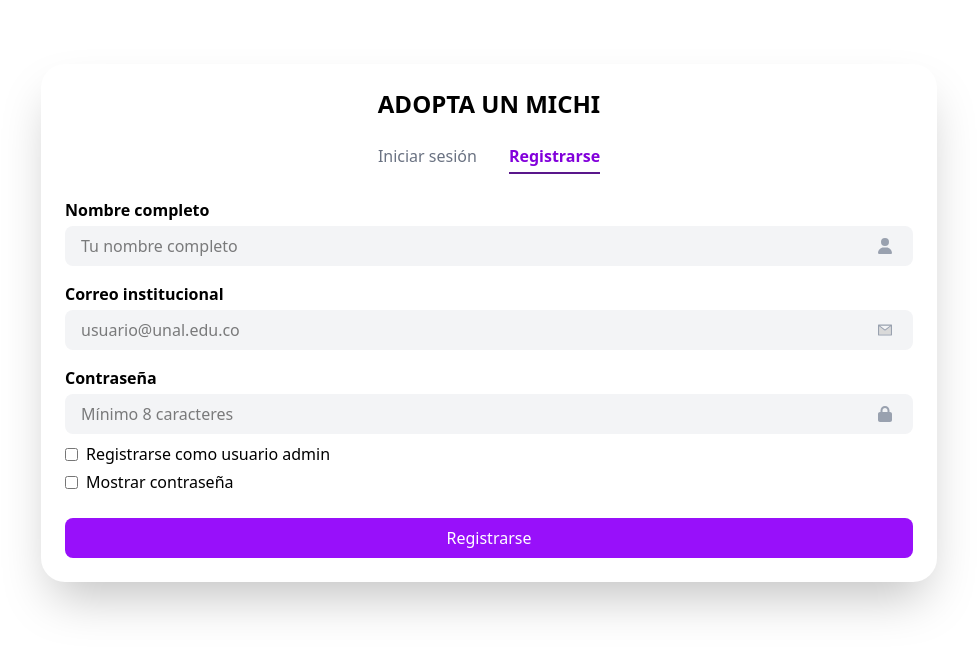
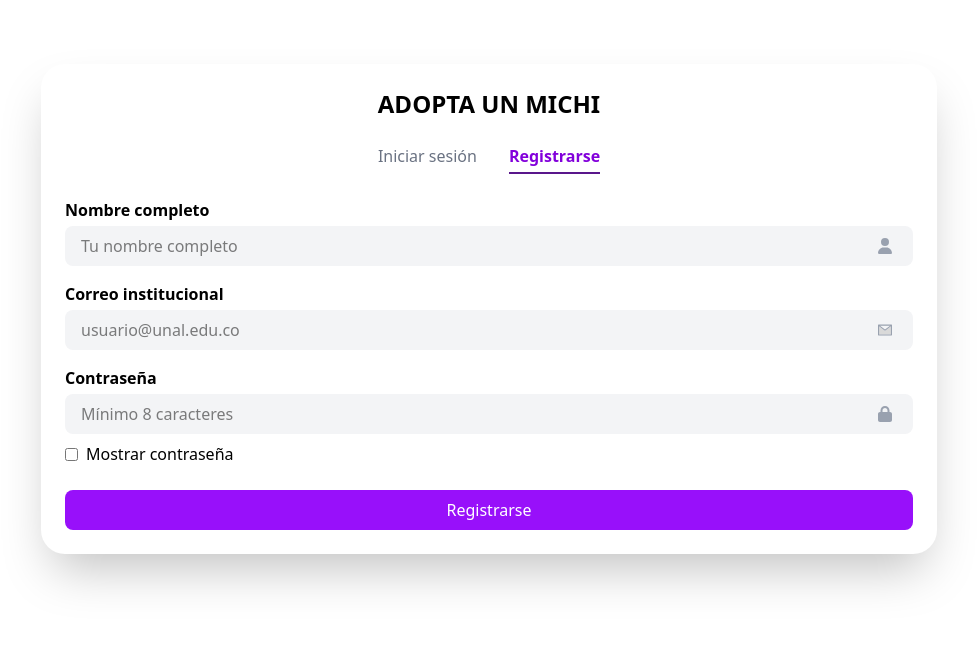
Before and after one commit to Jolrueda/Adopta_michi, a React (Vite) app: page / in a window 1280 px wide. Shown: the top 654 px of the page, without its empty margins (151-1128 px from the left). Built offline with nearby package versions, Linux system fonts and the light colour scheme.

Commit message:
fix donaciones en perfil

```diff
--- a/src/components/UserPerfil/index.tsx
+++ b/src/components/UserPerfil/index.tsx
@@ -67,7 +67,7 @@ const UserProfileComponent: React.FC = () => {
       if (authUser?.type === 'admin') {
         try {
           const donations = await fetchDonations();
-          const total = donations.reduce((sum, donation) => sum + donation.monto, 0);
+          const total = donations.reduce((sum, donation) => sum + parseFloat(String(donation.monto)), 0);
           setTotalDonations(total);
         } catch (error) {
           console.error('Error al obtener las donaciones:', error);
@@ -84,7 +84,7 @@ const UserProfileComponent: React.FC = () => {
       fetchDonations()
           .then((donations) => {
             const userDonations = donations.filter((donation) => donation.email === authUser.email);
-            const total = userDonations.reduce((sum, donation) => sum + donation.monto, 0);
+            const total = userDonations.reduce((sum, donation) => sum + parseFloat(String(donation.monto)), 0);
             setTotalDonations(total);
           })
           .catch((error) => {
--- a/src/components/auth/RegisterForm.tsx
+++ b/src/components/auth/RegisterForm.tsx
@@ -109,19 +109,6 @@ const RegisterForm: React.FC = () => {
           {errors.password && <p className="text-sm text-red-600 mt-1">{errors.password}</p>}
         </div>
 
-        <div className="mb-1 flex items-center">
-          <input
-              type="checkbox"
-              id="isAdmin"
-              checked={isAdmin}
-              onChange={() => setIsAdmin(!isAdmin)}
-              className="mr-2"
-          />
-          <label htmlFor="isAdmin" className="text-black select-none cursor-pointer">
-            Registrarse como usuario admin
-          </label>
-        </div>
-
         <div className="mb-6 flex items-center">
           <input
               type="checkbox"
```
